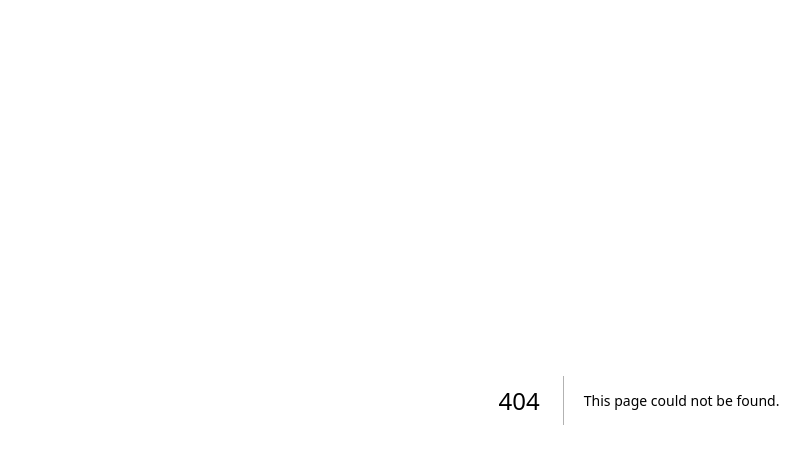
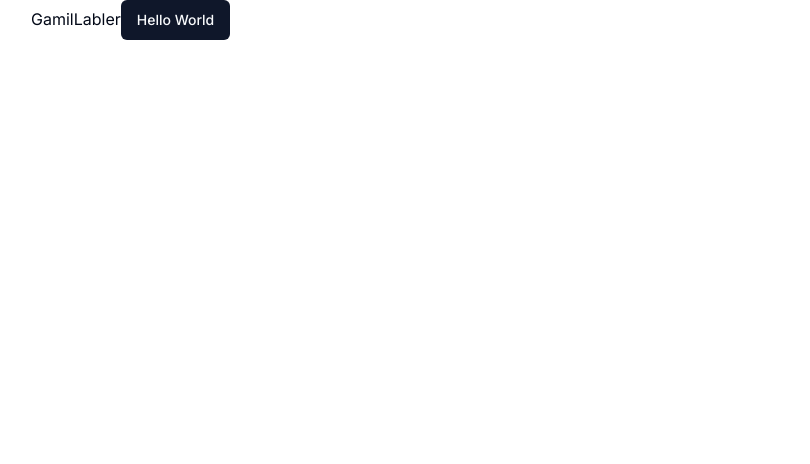
Before and after one commit to lakshya-roonwal/gmail-labler, a Next.js app: page /labeler in a window 1280 px wide. Before the commit this address had no page. Shown: the top 464 px of the page, without its empty margins (1-811 px from the left). Built offline with nearby package versions, Linux system fonts and the light colour scheme.

Commit message:
chroe : Shadcn UI

```diff
--- a/src/app/globals.css
+++ b/src/app/globals.css
@@ -2,32 +2,75 @@
   @tailwind components;
   @tailwind utilities;
 
+  @layer base {
     :root {
-  --foreground-rgb: 0, 0, 0;
-  --background-start-rgb: 214, 219, 220;
-  --background-end-rgb: 255, 255, 255;
+      --background: 0 0% 100%;
+      --foreground: 222.2 84% 4.9%;
+
+      --card: 0 0% 100%;
+      --card-foreground: 222.2 84% 4.9%;
+
+      --popover: 0 0% 100%;
+      --popover-foreground: 222.2 84% 4.9%;
+
+      --primary: 222.2 47.4% 11.2%;
+      --primary-foreground: 210 40% 98%;
+
+      --secondary: 210 40% 96.1%;
+      --secondary-foreground: 222.2 47.4% 11.2%;
+
+      --muted: 210 40% 96.1%;
+      --muted-foreground: 215.4 16.3% 46.9%;
+
+      --accent: 210 40% 96.1%;
+      --accent-foreground: 222.2 47.4% 11.2%;
+
+      --destructive: 0 84.2% 60.2%;
+      --destructive-foreground: 210 40% 98%;
+
+      --border: 214.3 31.8% 91.4%;
+      --input: 214.3 31.8% 91.4%;
+      --ring: 222.2 84% 4.9%;
+
+      --radius: 0.5rem;
     }
 
-@media (prefers-color-scheme: dark) {
-  :root {
-    --foreground-rgb: 255, 255, 255;
-    --background-start-rgb: 0, 0, 0;
-    --background-end-rgb: 0, 0, 0;
+    .dark {
+      --background: 222.2 84% 4.9%;
+      --foreground: 210 40% 98%;
+
+      --card: 222.2 84% 4.9%;
+      --card-foreground: 210 40% 98%;
+
+      --popover: 222.2 84% 4.9%;
+      --popover-foreground: 210 40% 98%;
+
+      --primary: 210 40% 98%;
+      --primary-foreground: 222.2 47.4% 11.2%;
+
+      --secondary: 217.2 32.6% 17.5%;
+      --secondary-foreground: 210 40% 98%;
+
+      --muted: 217.2 32.6% 17.5%;
+      --muted-foreground: 215 20.2% 65.1%;
+
+      --accent: 217.2 32.6% 17.5%;
+      --accent-foreground: 210 40% 98%;
+
+      --destructive: 0 62.8% 30.6%;
+      --destructive-foreground: 210 40% 98%;
+
+      --border: 217.2 32.6% 17.5%;
+      --input: 217.2 32.6% 17.5%;
+      --ring: 212.7 26.8% 83.9%;
     }
   }
 
+  @layer base {
+    * {
+      @apply border-border;
+    }
     body {
-  color: rgb(var(--foreground-rgb));
-  background: linear-gradient(
-      to bottom,
-      transparent,
-      rgb(var(--background-end-rgb))
-    )
-    rgb(var(--background-start-rgb));
-}
-
-@layer utilities {
-  .text-balance {
-    text-wrap: balance;
+      @apply bg-background text-foreground;
     }
   }
--- /dev/null
+++ b/src/app/labeler/layout.tsx
@@ -0,0 +1,11 @@
+export default function RootLayout({
+  children,
+}: Readonly<{
+  children: React.ReactNode;
+}>) {
+  return (
+    <main className="w-full px-8">
+      {children}
+    </main>
+  );
+}
--- /dev/null
+++ b/src/app/labeler/page.tsx
@@ -0,0 +1,12 @@
+import { Button } from "@/components/ui/button"
+
+const GamilLabler = () => {
+  return (
+    <div>
+      GamilLabler
+      <Button>Hello World</Button>
+    </div>
+  )
+}
+
+export default GamilLabler
--- /dev/null
+++ b/src/components/ui/button.tsx
@@ -0,0 +1,56 @@
+import * as React from "react"
+import { Slot } from "@radix-ui/react-slot"
+import { cva, type VariantProps } from "class-variance-authority"
+
+import { cn } from "@/lib/utils"
+
+const buttonVariants = cva(
+  "inline-flex items-center justify-center whitespace-nowrap rounded-md text-sm font-medium ring-offset-background transition-colors focus-visible:outline-none focus-visible:ring-2 focus-visible:ring-ring focus-visible:ring-offset-2 disabled:pointer-events-none disabled:opacity-50",
+  {
+    variants: {
+      variant: {
+        default: "bg-primary text-primary-foreground hover:bg-primary/90",
+        destructive:
+          "bg-destructive text-destructive-foreground hover:bg-destructive/90",
+        outline:
+          "border border-input bg-background hover:bg-accent hover:text-accent-foreground",
+        secondary:
+          "bg-secondary text-secondary-foreground hover:bg-secondary/80",
+        ghost: "hover:bg-accent hover:text-accent-foreground",
+        link: "text-primary underline-offset-4 hover:underline",
+      },
+      size: {
+        default: "h-10 px-4 py-2",
+        sm: "h-9 rounded-md px-3",
+        lg: "h-11 rounded-md px-8",
+        icon: "h-10 w-10",
+      },
+    },
+    defaultVariants: {
+      variant: "default",
+      size: "default",
+    },
+  }
+)
+
+export interface ButtonProps
+  extends React.ButtonHTMLAttributes<HTMLButtonElement>,
+    VariantProps<typeof buttonVariants> {
+  asChild?: boolean
+}
+
+const Button = React.forwardRef<HTMLButtonElement, ButtonProps>(
+  ({ className, variant, size, asChild = false, ...props }, ref) => {
+    const Comp = asChild ? Slot : "button"
+    return (
+      <Comp
+        className={cn(buttonVariants({ variant, size, className }))}
+        ref={ref}
+        {...props}
+      />
+    )
+  }
+)
+Button.displayName = "Button"
+
+export { Button, buttonVariants }
--- /dev/null
+++ b/src/lib/utils.ts
@@ -0,0 +1,6 @@
+import { type ClassValue, clsx } from "clsx"
+import { twMerge } from "tailwind-merge"
+
+export function cn(...inputs: ClassValue[]) {
+  return twMerge(clsx(inputs))
+}
--- a/tailwind.config.ts
+++ b/tailwind.config.ts
@@ -1,20 +1,80 @@
-import type { Config } from "tailwindcss";
+import type { Config } from "tailwindcss"
 
-const config: Config = {
+const config = {
+  darkMode: ["class"],
   content: [
-    "./src/pages/**/*.{js,ts,jsx,tsx,mdx}",
-    "./src/components/**/*.{js,ts,jsx,tsx,mdx}",
-    "./src/app/**/*.{js,ts,jsx,tsx,mdx}",
-  ],
+    './pages/**/*.{ts,tsx}',
+    './components/**/*.{ts,tsx}',
+    './app/**/*.{ts,tsx}',
+    './src/**/*.{ts,tsx}',
+	],
+  prefix: "",
   theme: {
+    container: {
+      center: true,
+      padding: "2rem",
+      screens: {
+        "2xl": "1400px",
+      },
+    },
     extend: {
-      backgroundImage: {
-        "gradient-radial": "radial-gradient(var(--tw-gradient-stops))",
-        "gradient-conic":
-          "conic-gradient(from 180deg at 50% 50%, var(--tw-gradient-stops))",
+      colors: {
+        border: "hsl(var(--border))",
+        input: "hsl(var(--input))",
+        ring: "hsl(var(--ring))",
+        background: "hsl(var(--background))",
+        foreground: "hsl(var(--foreground))",
+        primary: {
+          DEFAULT: "hsl(var(--primary))",
+          foreground: "hsl(var(--primary-foreground))",
+        },
+        secondary: {
+          DEFAULT: "hsl(var(--secondary))",
+          foreground: "hsl(var(--secondary-foreground))",
+        },
+        destructive: {
+          DEFAULT: "hsl(var(--destructive))",
+          foreground: "hsl(var(--destructive-foreground))",
+        },
+        muted: {
+          DEFAULT: "hsl(var(--muted))",
+          foreground: "hsl(var(--muted-foreground))",
+        },
+        accent: {
+          DEFAULT: "hsl(var(--accent))",
+          foreground: "hsl(var(--accent-foreground))",
+        },
+        popover: {
+          DEFAULT: "hsl(var(--popover))",
+          foreground: "hsl(var(--popover-foreground))",
+        },
+        card: {
+          DEFAULT: "hsl(var(--card))",
+          foreground: "hsl(var(--card-foreground))",
+        },
+      },
+      borderRadius: {
+        lg: "var(--radius)",
+        md: "calc(var(--radius) - 2px)",
+        sm: "calc(var(--radius) - 4px)",
+      },
+      keyframes: {
+        "accordion-down": {
+          from: { height: "0" },
+          to: { height: "var(--radix-accordion-content-height)" },
+        },
+        "accordion-up": {
+          from: { height: "var(--radix-accordion-content-height)" },
+          to: { height: "0" },
+        },
+      },
+      animation: {
+        "accordion-down": "accordion-down 0.2s ease-out",
+        "accordion-up": "accordion-up 0.2s ease-out",
       },
     },
   },
-  plugins: [],
-};
-export default config;
+  plugins: [require("tailwindcss-animate")],
+} satisfies Config
+
+export default config
```
Also changed, not shown: package.json (+10 -4 lines), components.json (added), 1 other file (tests, documents, lock files or other folders). Lines whose indentation alone changed are shown as unchanged.
